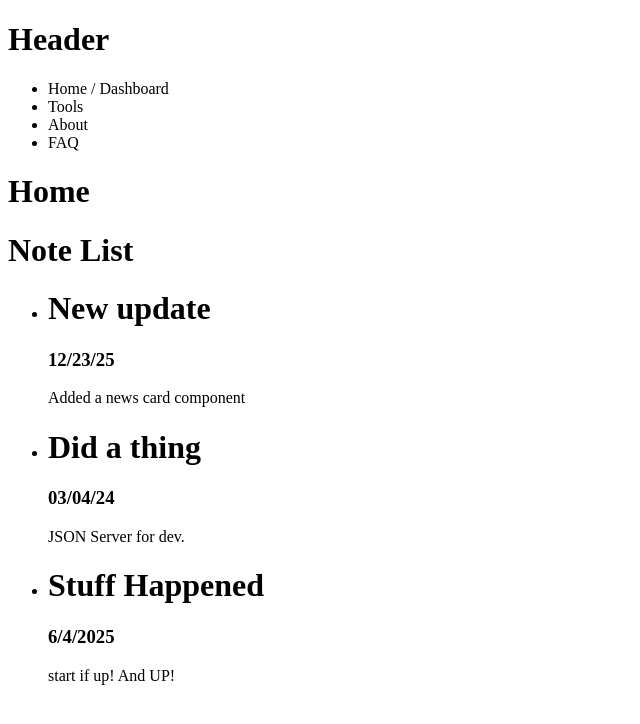
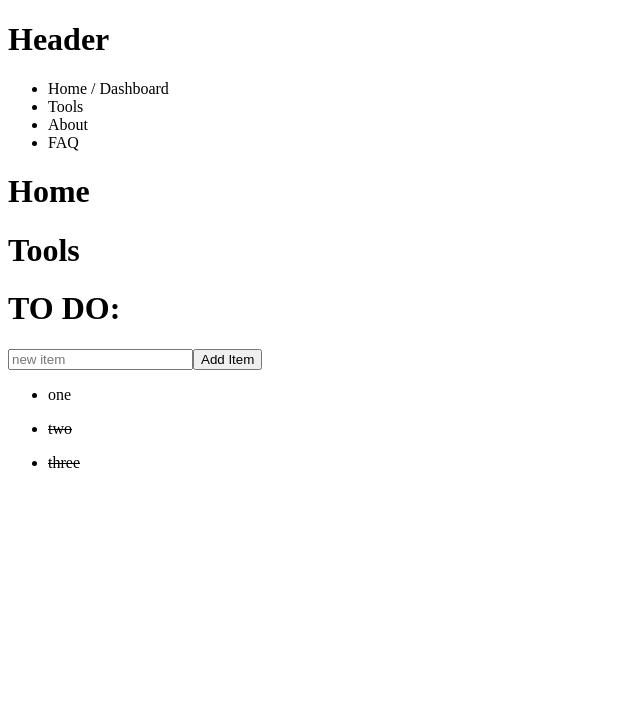
Before and after one commit to aneylon/HiveMind-Two, a React (Vite) app: page / in a window 1280 px wide. Shown: the top 724 px of the page, without its empty margins (0-640 px from the left). Built offline with nearby package versions, Linux system fonts and the light colour scheme; data requests are answered from the project's data file.

Commit message:
Update todo to get data from server and make updates.

```diff
--- a/Tools/db.json
+++ b/Tools/db.json
@@ -1,4 +1,30 @@
 {
+  "todo": [
+    {
+      "id": "1",
+      "title": "one",
+      "completed": false,
+      "user": 1
+    },
+    {
+      "id": "2",
+      "title": "two",
+      "completed": true,
+      "user": 1
+    },
+    {
+      "id": "3",
+      "title": "three",
+      "completed": true,
+      "user": 1
+    },
+    {
+      "id": "4",
+      "title": "four",
+      "completed": false,
+      "user": 2
+    }
+  ],
   "news": [
     {
       "id": "3",
--- a/src/components/Home/Home.jsx
+++ b/src/components/Home/Home.jsx
@@ -11,10 +11,10 @@ export const Home = () => {
   return (
     <>
       <h1>Home</h1>
+      <Tools />
+      {/* <SignUp />
       <NoteList />
-      {/* <SignUp />
       <NewsList />
-      <Tools />
       <SignIn />
       <SignOut />
       <About />
--- a/src/components/ToDo/ToDo.jsx
+++ b/src/components/ToDo/ToDo.jsx
@@ -1,26 +1,54 @@
-import { useState } from "react";
-const startTodoItems = [
-  { id: 1, title: "one", completed: false },
-  { id: 2, title: "two", completed: true },
-  { id: 3, title: "three", completed: false },
-];
+import { useEffect, useState } from "react";
+
 export const ToDo = () => {
-  const [ToDoItems, SetToDoItems] = useState(startTodoItems);
+  const url = "http://localhost:3000";
+
+  const [ToDoItems, SetToDoItems] = useState(null);
   const [newItem, setNewItem] = useState("");
+  const getToDos = () => {
+    fetch(`${url}/todo?user=1`)
+      .then((data) => data.json())
+      .then((todos) => {
+        SetToDoItems(todos);
+      })
+      .catch((error) => console.error(error));
+  };
+  const addTodo = (todo) => {
+    fetch(`${url}/todo`, {
+      method: "POST",
+      body: JSON.stringify(todo),
+    })
+      .then((res) => {
+        if (res.ok === true) {
+          getToDos();
+        }
+      })
+      .catch((error) => console.error(error));
+  };
+  const updateToDo = (id, completed) => {
+    fetch(`${url}/todo/${id}`, {
+      method: "PATCH",
+      body: JSON.stringify({ completed }),
+    }).then((res) => {
+      if (res.ok === true) getToDos();
+    });
+  };
   const AddToDoItem = (event) => {
     event.preventDefault();
+
     if (newItem !== "") {
-      SetToDoItems([
-        ...ToDoItems,
-        {
-          id: ToDoItems.length + 1,
+      addTodo({
+        id: ToDoItems.length + 1, // TODO : server should set id
         title: newItem,
         completed: false,
-        },
-      ]);
+        user: 2,
+      });
       setNewItem("");
     }
   };
+  useEffect(() => {
+    getToDos();
+  }, []);
   return (
     <>
       <h1>TO DO:</h1>
@@ -35,15 +63,14 @@ export const ToDo = () => {
         />
         <button type="submit">Add Item</button>
       </form>
+      {ToDoItems && (
         <ul>
           {ToDoItems.map((item) => {
             return (
               <li
                 key={item.id}
                 onClick={() => {
-                let temp = ToDoItems.slice();
-                temp[item.id - 1].completed = !temp[item.id - 1].completed;
-                SetToDoItems(temp);
+                  updateToDo(item.id, !item.completed);
                 }}
               >
                 <p
@@ -57,6 +84,7 @@ export const ToDo = () => {
             );
           })}
         </ul>
+      )}
     </>
   );
 };
--- a/src/components/Tools/Tools.jsx
+++ b/src/components/Tools/Tools.jsx
@@ -8,18 +8,11 @@ export const Tools = () => {
   return (
     <div>
       <h1>Tools</h1>
+      <ToDo />
       {/* <Terminal />
-      <ToDo />
       <EnforcerNames />
-      <Note
-        note={{
-          id: 3,
-          text: "stuff",
-          title: "Make Note",
-          save: (id, note) => console.log({ id, note }),
-        }}
+      <LandOfEem />
       /> */}
-      <LandOfEem />
     </div>
   );
 };
```
Lines whose indentation alone changed are shown as unchanged.
